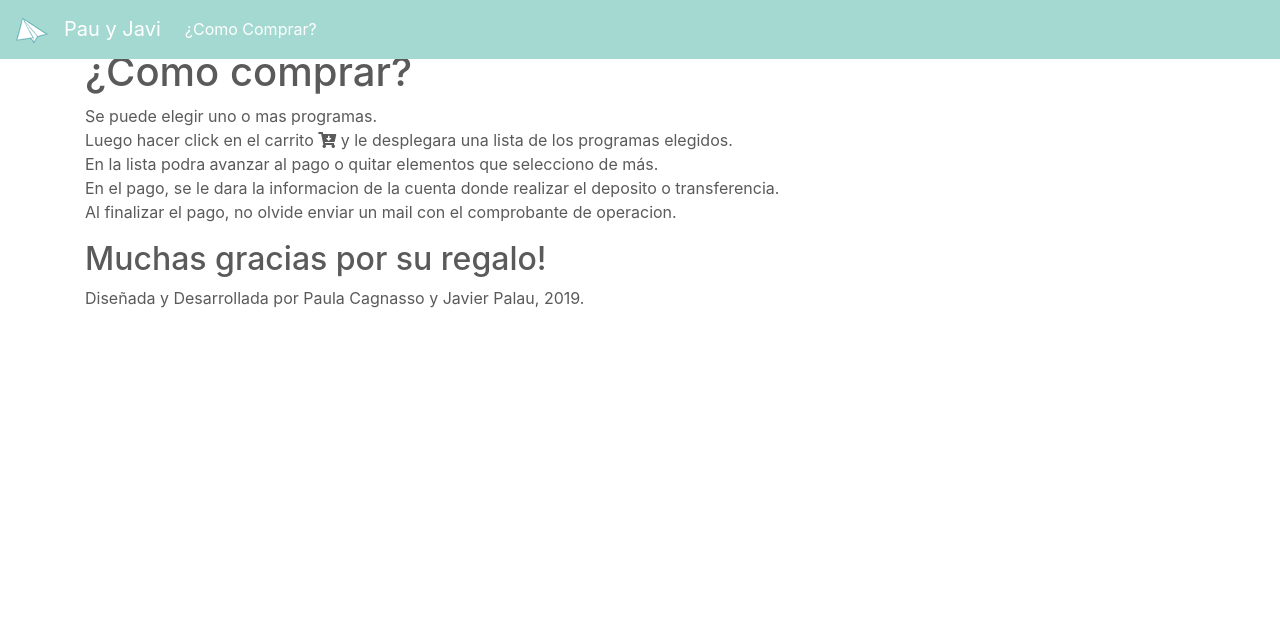
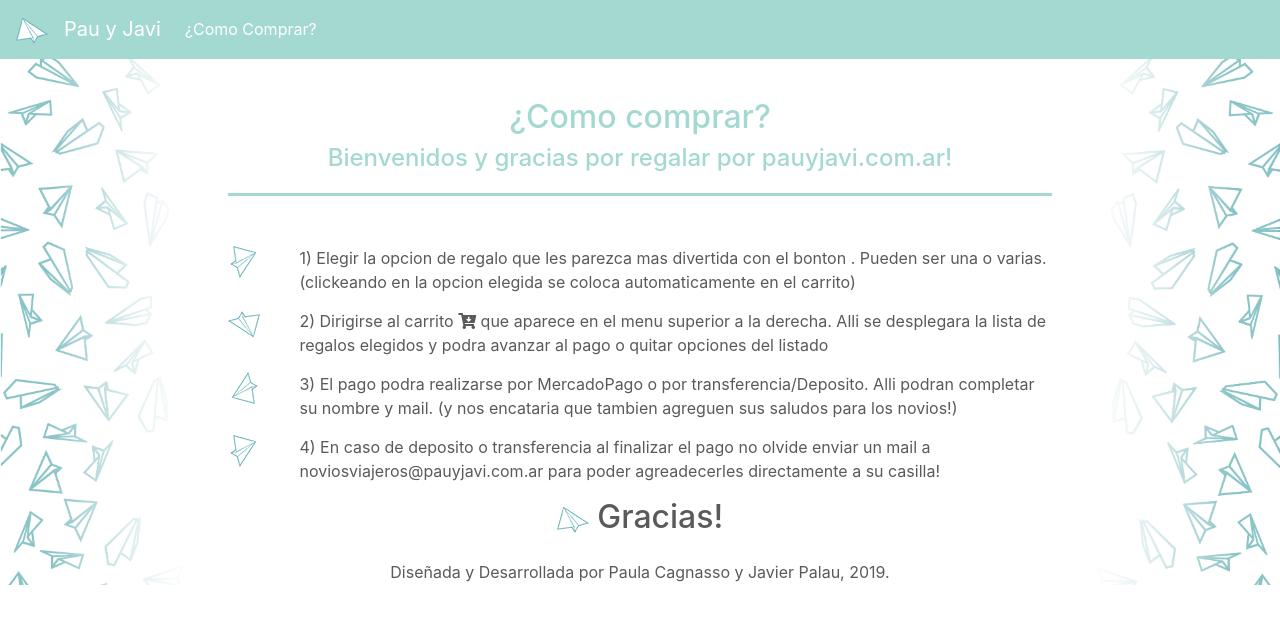
Before and after one commit to jpalauposse/casamiento, a PHP site: page /pf.php in a window 1280 px wide. Shown: the top 624 px of the page. Run offline with PHP 8.4, Linux system fonts and the light colour scheme; some libraries are stand-ins or nearby versions.

Commit message:
Se ajusta el Diseño de pf.html

```diff
--- a/css/styles.css
+++ b/css/styles.css
@@ -18,11 +18,13 @@ body {
   }
   #izq{
     background-image: url("../fotos/izq.jpg");
-    background-size: contain;
+    background-size: cover;
+    background-repeat: repeat-y;
   }
   #der{
     background-image: url("../fotos/der.jpg");
-    background-size: contain;
+    background-size: cover;
+    background-repeat: repeat-y;
   }
 #foto_pricipal{
   height: 416px;
@@ -35,13 +37,15 @@ body {
   margin-bottom: 15px;
 }
 .titulo{
+  color: #a3d9d1;
   font-family: 'Indie Flower', cursive;
   font-weight: bold;
   font-size: 3rem;
   padding-top: 50px;
-  padding-bottom: 50px;
-  border-bottom: 5px;
-  border-color: blue;
+  padding-bottom: 30px;
+  border-bottom-style: solid;
+  border-color: #a3d9d1;
+  margin-bottom: 30px;
 }
 .descrip {
   height: 46px;
@@ -72,6 +76,24 @@ margin-bottom: 30px;
 .footer{
   padding-top: 15px;
 }
+.preguntas{
+  padding-top: 50px;
+}
+.saludos{
+  color: #a3d9d1;
+  margin-bottom: 50px;
+  padding-bottom: 20px;
+  border-bottom-style: solid;
+  border-color: #a3d9d1;
+  margin
+}
+.como_comprar{
+  color: #a3d9d1;
+}
+.pf{
+  margin-bottom: 15px;
+  text-align: left;
+}
 
 /* RESPONSIVE CSS
 -------------------------------------------------- */
--- a/pf.php
+++ b/pf.php
@@ -3,23 +3,56 @@
 <?php include 'head.php' ?>
 <body>
   <?php include 'header.php'?>
-  <main role="main">
-    <div class="container" id="preguntas">
-      <h1>¿Como comprar?</h1>
-      <p> Se puede elegir uno o mas programas.
-        <br>
-        Luego hacer click en el carrito <i class="fas fa-cart-arrow-down"></i> y le desplegara una lista de los programas elegidos.
-        <br>
-        En la lista podra avanzar al pago o quitar elementos que selecciono de más.
-        <br>
-        En el pago, se le dara la informacion de la cuenta donde realizar el deposito o transferencia.
-        <br>
-        Al finalizar el pago, no olvide enviar un mail con el comprobante de operacion.
-      </p>
-      <h2>Muchas gracias por su regalo!</h2>
-    </div>
-  </main>
-  <?php include 'footer.php'?>
+  <div class="container-fluid marketing" id="">
+    <div class="row">
+        <div class="col-xl-2 pf" id="izq">
+        </div>
+        <div class="col-xl-8 container text-center preguntas">
+            <h2 class="como_comprar" >¿Como comprar?</h2>
+            <h4 class="saludos" > Bienvenidos y gracias por regalar por pauyjavi.com.ar!</h4>
+            <div class="row pf">
+              <div class="col-1">
+                <img src="fotos/ICON.png" width="32" height="32" alt="Logo sitio" style="transform:rotate(90deg)">
+              </div>
+              <div class="col-11">
+                1) Elegir la opcion de regalo que les parezca mas divertida con el bonton . Pueden ser una o varias. </br> (clickeando en la opcion elegida se coloca automaticamente en el carrito)
+              </div>
+            </div>
+            <div class="row pf">
+              <div class="col-1">
+                <img src="fotos/ICON.png" width="32" height="32" alt="Logo sitio" style="transform:rotate(180deg)">
+              </div>
+              <div class="col-11">
+                2) Dirigirse al carrito <i class="fas fa-cart-arrow-down"></i> que aparece en el menu superior a la derecha. Alli se desplegara la lista de regalos elegidos y podra avanzar al pago o quitar opciones del listado
+              </div>
+            </div>
+            <div class="row pf">
+              <div class="col-1">
+                <img src="fotos/ICON.png" width="32" height="32" alt="Logo sitio" style="transform:rotate(270deg)">
+              </div>
+              <div class="col-11">
+                3) El pago podra realizarse por MercadoPago o por transferencia/Deposito. Alli podran completar su nombre y mail. (y nos encataria que tambien  agreguen sus saludos para los novios!)
+              </div>
+            </div>
+            <div class="row pf">
+              <div class="col-1">
+                <img src="fotos/ICON.png" width="32" height="32" alt="Logo sitio" style="transform:rotate(90deg)">
+              </div>
+              <div class="col-11">
+                 4) En caso de deposito o transferencia al finalizar el pago no olvide enviar un mail a noviosviajeros@pauyjavi.com.ar para poder agreadecerles directamente a su casilla!
+               </div>
+            </div>
+            <h2><img src="fotos/ICON.png" width="32" height="32" alt="Logo sitio"> Gracias!</h2>
+
+          <div class="row footer">
+              <?php include 'footer.php'?>
+          </div>
+          </div>
+          <div class="col-xl-2 pf" id="der">
+          </div>
+        </div>
+      </div>
+  </div>
   <script src="https://code.jquery.com/jquery-3.3.1.slim.min.js" integrity="sha384-q8i/X+965DzO0rT7abK41JStQIAqVgRVzpbzo5smXKp4YfRvH+8abtTE1Pi6jizo" crossorigin="anonymous"></script>
   <script src="https://cdnjs.cloudflare.com/ajax/libs/popper.js/1.14.7/umd/popper.min.js" integrity="sha384-UO2eT0CpHqdSJQ6hJty5KVphtPhzWj9WO1clHTMGa3JDZwrnQq4sF86dIHNDz0W1" crossorigin="anonymous"></script>
   <script src="https://stackpath.bootstrapcdn.com/bootstrap/4.3.1/js/bootstrap.min.js" integrity="sha384-JjSmVgyd0p3pXB1rRibZUAYoIIy6OrQ6VrjIEaFf/nJGzIxFDsf4x0xIM+B07jRM" crossorigin="anonymous"></script>
```
